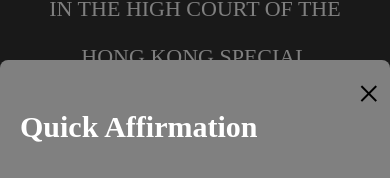
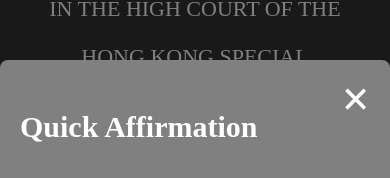
Before and after one commit to 3willows/quickAffirmation, a React (Create React App) app: page / in a window 390 px wide. Shown: the part 148-326 px from the top of the page. Built offline with nearby package versions, Linux system fonts and the light colour scheme.

Commit message:
add mobile version of video demo

```diff
--- a/src/App.css
+++ b/src/App.css
@@ -122,9 +122,8 @@
 .close-button {
   position: absolute;
   top: 10px;
-  right: 10px;
-  font-size: 40px;
-  color: black;
+  right: 20px;
+  font-size: 50px;
   /* Adjust close button color to improve visibility */
   cursor: pointer;
 }
--- a/src/components/Modal.js
+++ b/src/components/Modal.js
@@ -7,8 +7,8 @@
   return (
     <div className="modal-overlay">
       <div className="modal-content">
-        <span className="close-button" onClick={onClose}>
-          &times;
+        <span className="close-button" onClick={onClose} style={{color: "white"}}>
+         <strong>&times;</strong>
         </span>
         {children}
       </div>
--- a/src/components/PopUpContent.js
+++ b/src/components/PopUpContent.js
@@ -8,6 +8,9 @@
     setIsModalOpen(false)
   }
 
+  const isMobile = window.innerWidth <= 700;
+
+
   return (
     <div className="go-left">
       <Modal isOpen={isModalOpen} onClose={closeModal}>
@@ -15,6 +18,15 @@
           <strong>Quick Affirmation</strong>
         </p>
         <p className=""> Enter data once and it appears everywhere needed.</p>
+        {isMobile?
+                <a
+                href="https://github.com/3willows/quickAffirmation/assets/111284156/1257b8af-6792-4155-951e-142d35f13611
+      "
+                target="_blank"
+                rel="noreferrer"
+              >
+                Video demo
+              </a>:
                 <a
                 href="https://github.com/3willows/quickAffirmation/assets/111284156/1dbe2678-772d-431d-ad68-d3f996e2e935
 
@@ -23,7 +35,7 @@
                 rel="noreferrer"
               >
                 Video demo
-        </a>
+              </a> }
         <p>Works best on computer (not mobile). </p>
         <a
           href="https://github.com/3willows/quickAffirmation
```
Lines whose indentation alone changed are shown as unchanged.
